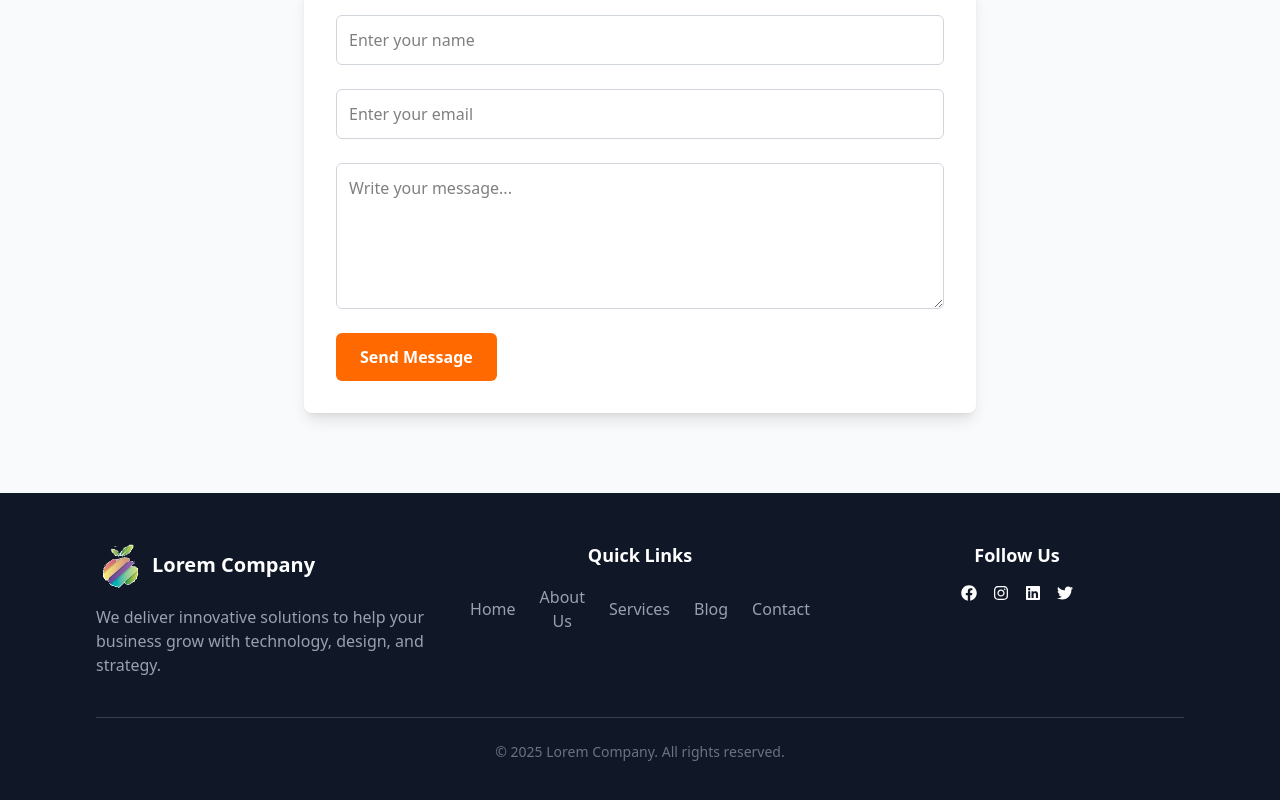
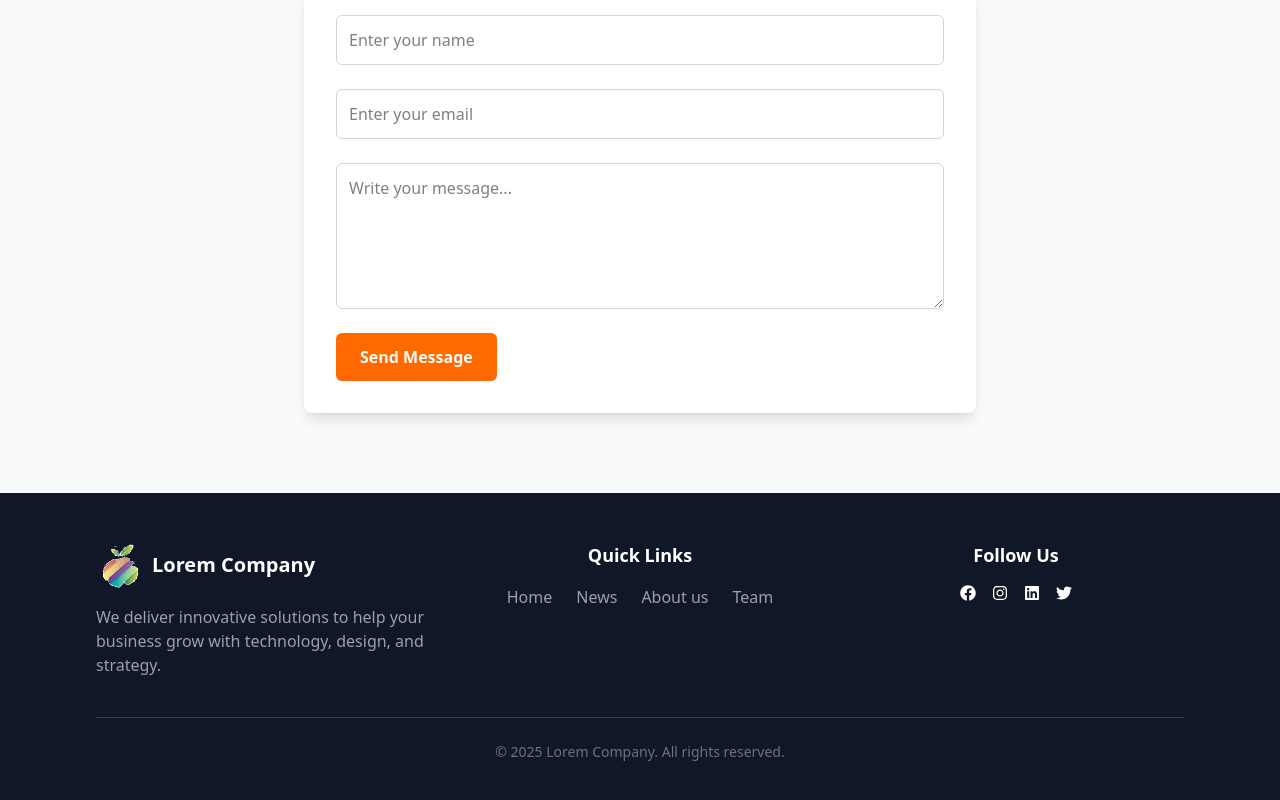
Before and after one commit to raineetu/FrontendTaskAakashlab, a React (Vite) app in the folder akashlabfrontend/: page / in a window 1280 px wide. Shown: the part 2836-3636 px from the top of the page. Built offline with nearby package versions, Linux system fonts and the light colour scheme; no server answers.

Commit message:
fix: fixed the links of footer page

```diff
--- a/akashlabfrontend/src/pages/Footer.jsx
+++ b/akashlabfrontend/src/pages/Footer.jsx
@@ -44,11 +44,18 @@ const Footer = () => {
         <div className="flex-1 text-center ">
           <h3 className="text-lg font-semibold mb-4">Quick Links</h3>
           <ul className="space-y-2 text-gray-400 flex flex-col justify-center items-center md:flex-row md:space-x-6 md:space-y-0">
-            <li className="hover:text-orange-400 cursor-pointer">Home</li>
-            <li className="hover:text-orange-400 cursor-pointer">About Us</li>
-            <li className="hover:text-orange-400 cursor-pointer">Services</li>
-            <li className="hover:text-orange-400 cursor-pointer">Blog</li>
-            <li className="hover:text-orange-400 cursor-pointer">Contact</li>
+            <a href="#">
+              <li className="hover:text-orange-400 cursor-pointer">Home</li>
+            </a>
+            <a href="#news">
+              <li className="hover:text-orange-400 cursor-pointer">News</li>
+            </a>
+            <a href="#about">
+              <li className="hover:text-orange-400 cursor-pointer">About us</li>
+            </a>
+            <a href="#team">
+              <li className="hover:text-orange-400 cursor-pointer">Team</li>
+            </a>
           </ul>
         </div>
 
```
